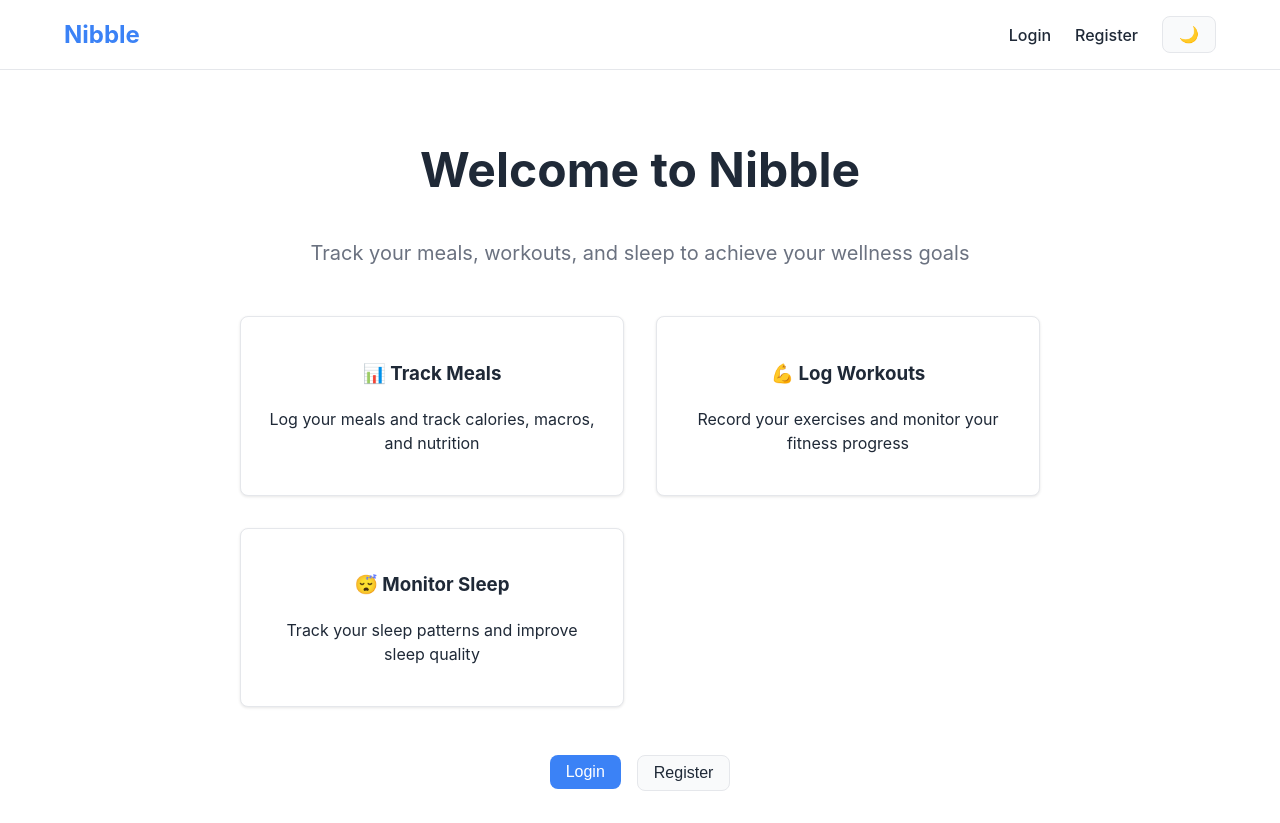
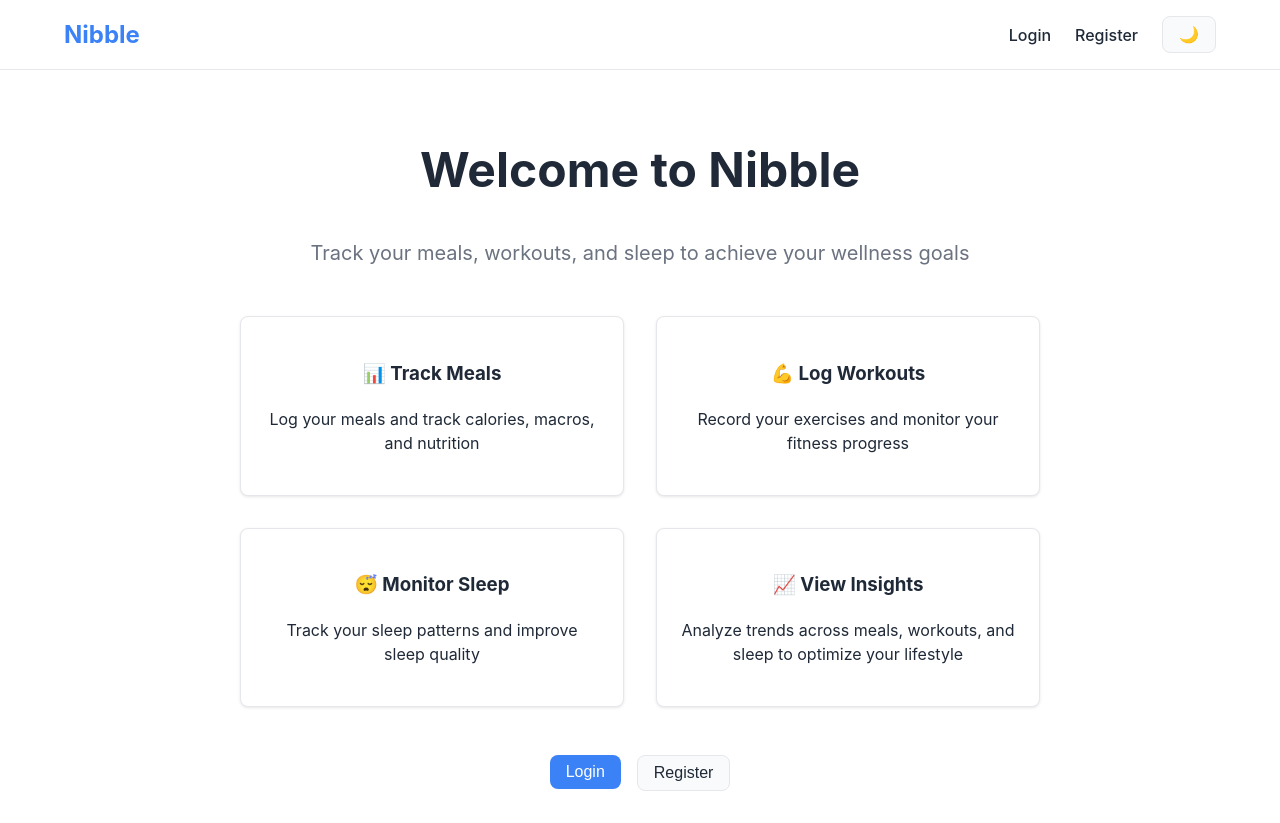
Before and after one commit to GafurCodes/healthlog, a React (Vite) app in the folder apps/web/: page / in a window 1280 px wide. Built offline with nearby package versions, Linux system fonts and the light colour scheme; no server answers.

Commit message:
adding fourth card to homepage

```diff
--- a/apps/web/src/pages/HomePage.tsx
+++ b/apps/web/src/pages/HomePage.tsx
@@ -1,8 +1,8 @@
 import React from 'react';
 import { Link, useNavigate } from 'react-router-dom';
-import { useAuth } from '../contexts/AuthContext';
 import { Button } from '../components/Button';
 import { Card, CardBody } from '../components/Card';
+import { useAuth } from '../contexts/AuthContext';
 import styles from '../styles/components.module.css';
 
 export const HomePage: React.FC = () => {
@@ -58,6 +58,12 @@ export const HomePage: React.FC = () => {
               <p>Track your sleep patterns and improve sleep quality</p>
             </CardBody>
           </Card>
+          <Card>
+            <CardBody>
+              <h3>📈 View Insights</h3>
+              <p>Analyze trends across meals, workouts, and sleep to optimize your lifestyle</p>
+            </CardBody>
+          </Card>
         </div>
 
         <div style={{ display: 'flex', gap: '1rem', justifyContent: 'center' }}>
```
